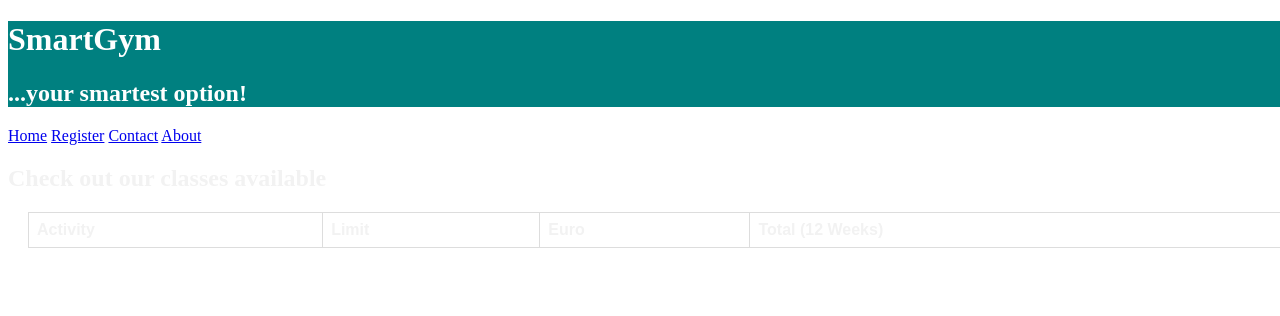
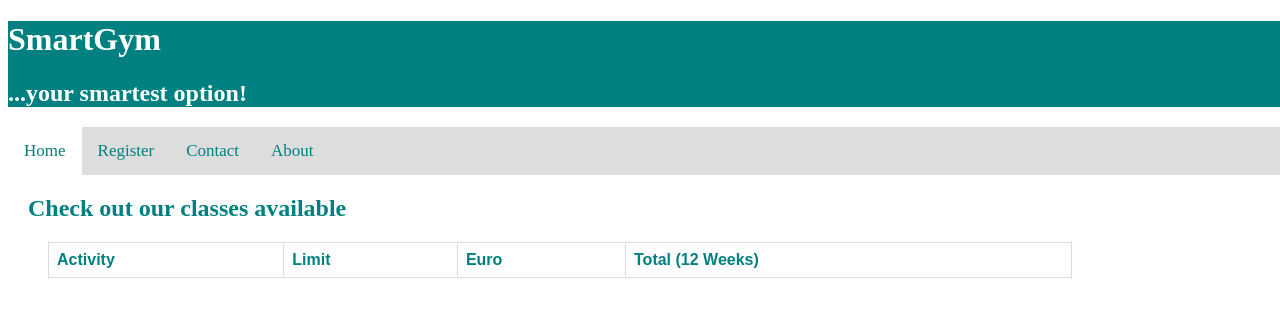
Before and after one commit to thiagosteps227/SmartGym, a plain HTML site: page WebContent/index.html in a window 1280 px wide. Shown: the top 316 px of the page. Drawn offline with Linux system fonts and the light colour scheme; files that its build step writes are made by us from their sources; no server answers.

Commit message:
updated with the navbar

```diff
--- a/WebContent/styles.css
+++ b/WebContent/styles.css
@@ -11,10 +11,42 @@ body{
 	width: 100%;
 	color: #f2f2f2;
 }
+.topnav {
+  width: 100%;
+  overflow: hidden;
+  background-color:  #dddddd;;
+}
 
-#timetable {
+.topnav a {
+  float: left;
+  color: #008080;;
+  text-align: center;
+  padding: 14px 16px;
+  text-decoration: none;
+  font-size: 17px;
+}
+
+.topnav a:hover {
+  background-color:#008080;
+  color: white;
+}
+
+.topnav a.active {
+  background-color: #ffffff;
+  color: #008080;
+}
+
+#classtableDiv {
 	float: center;
 	width:100%;
+	height: 50%;
+	margin:20px;
+	color:#008080;
+}
+
+#classtable {
+	float: center;
+	width:80%;
 	height: 50%;
 	margin:20px;
 	color:#008080;
```
